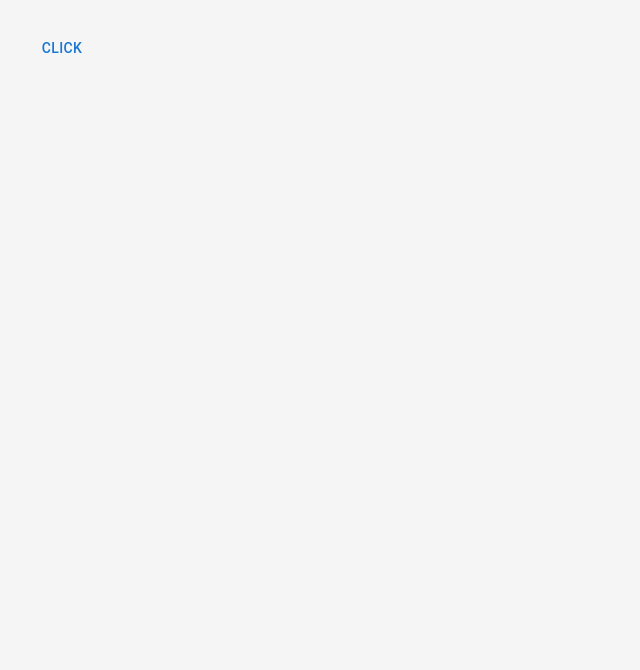
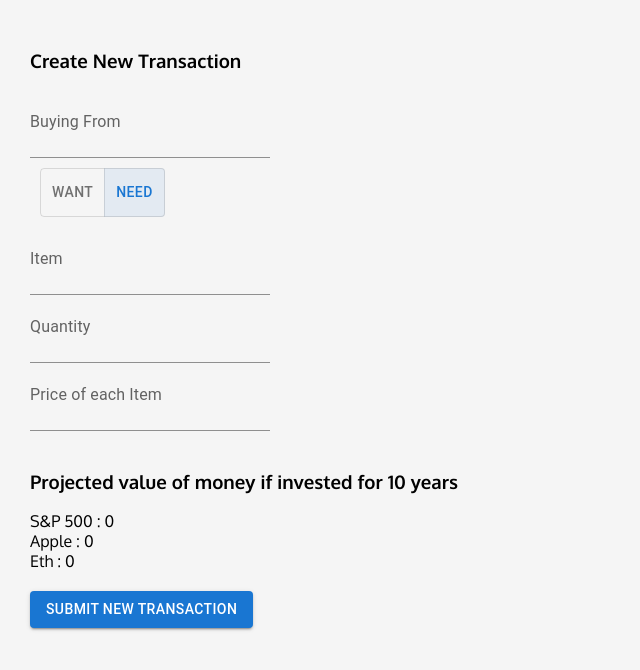
Before and after one commit to yeosrs/Spenvest, a React (Create React App) app in the folder frontend/: page / in a window 1280 px wide. Shown: the top 670 px of the page, without its empty margins (0-640 px from the left). Built offline with nearby package versions, Linux system fonts and the light colour scheme.

Commit message:
CreateNewTransaction created

```diff
--- a/frontend/src/App.js
+++ b/frontend/src/App.js
@@ -2,11 +2,12 @@ import React from "react";
 import Login from "./Components/Login";
 import CreateNewUser from "./Components/CreateNewUser";
 import ExpenseList from "./Components/ExpenseList";
+import CreateNewTransaction from "./Components/CreateNewTransaction.js";
 
 function App() {
   return (
     <div>
-      <ExpenseList/>
+      <CreateNewTransaction/>
     </div>
   );
 }
--- /dev/null
+++ b/frontend/src/Components/CreateNewTransaction.js.js
@@ -0,0 +1,164 @@
+import React, { useReducer } from "react";
+import {
+  Button,
+  TextField,
+  ToggleButton,
+  ToggleButtonGroup,
+} from "@mui/material/";
+
+const axios = require("axios");
+
+const transactionReducer = (transactionState, action) => {
+  switch (action.type) {
+    case "vendor-change":
+      console.log(transactionState);
+      return { ...transactionState, vendor_name: action.payload };
+    case "trans-change":
+      console.log(transactionState);
+      return { ...transactionState, trans_type: action.payload };
+    case "product-change":
+      console.log(transactionState);
+      return { ...transactionState, product_name: action.payload };
+    case "quantity-change":
+      transactionState.total_spent =
+        transactionState.unit_price * action.payload;
+      console.log(transactionState);
+      return { ...transactionState, quantity: action.payload };
+    case "unit_price-change":
+      transactionState.total_spent = transactionState.quantity * action.payload;
+      console.log(transactionState);
+      return { ...transactionState, unit_price: action.payload };
+    default:
+      console.log("default selected");
+      break;
+  }
+};
+
+const CreateNewTransaction = (props) => {
+  const [transactionState, transactionDispatcher] = useReducer(
+    transactionReducer,
+    {
+      vendor_name: "",
+      trans_type: "Need",
+      product_name: "",
+      quantity: 1,
+      unit_price: null,
+      total_spent: null,
+    }
+  );
+
+  const handleToggleChange = (event) => {
+    transactionDispatcher({
+      type: "trans-change",
+      payload: event.target.value,
+    });
+  };
+
+  const handleSubmit = async () => {
+    try {
+      const url = `http://localhost:5001/transactions`;
+      const res = await axios.post(url, {
+        email: "test@test.com",
+        vendor_name: transactionState.vendor_name,
+        trans_type: transactionState.trans_type,
+        product_name: transactionState.product_name,
+        quantity: transactionState.quantity,
+        unit_price: transactionState.unit_price,
+        deleted: false,
+      });
+      console.log(res);
+    } catch (err) {
+      console.log(err);
+    }
+  };
+
+  return (
+    <>
+      <h3>Create New Transaction</h3>
+      <TextField
+        id="vendor_name"
+        label="Buying From "
+        variant="standard"
+        onChange={(event) =>
+          transactionDispatcher({
+            type: "vendor-change",
+            payload: event.target.value,
+          })
+        }
+      />
+      <br />
+      <ToggleButtonGroup
+        color="primary"
+        value={transactionState.trans_type}
+        exclusive
+        onChange={handleToggleChange}
+      >
+        <ToggleButton value="Want">Want</ToggleButton>
+        <ToggleButton value="Need">Need</ToggleButton>
+      </ToggleButtonGroup>
+      <br />
+      <TextField
+        id="product_name"
+        label="Item "
+        variant="standard"
+        onChange={(event) =>
+          transactionDispatcher({
+            type: "product-change",
+            payload: event.target.value,
+          })
+        }
+      />
+      <br />
+      <TextField
+        id="quantity"
+        label="Quantity "
+        variant="standard"
+        onChange={(event) =>
+          transactionDispatcher({
+            type: "quantity-change",
+            payload: event.target.value,
+          })
+        }
+      />
+      <br />
+      <TextField
+        id="unit_price"
+        label="Price of each Item "
+        variant="standard"
+        onChange={(event) =>
+          transactionDispatcher({
+            type: "unit_price-change",
+            payload: event.target.value,
+          })
+        }
+      />
+      <br />
+      <br />
+      <h3>Projected value of money if invested for 10 years</h3>
+      S&P 500 : {transactionState.total_spent * 2.98}
+      <br />
+      Apple : {transactionState.total_spent * 1.3123 ** 10}
+      <br />
+      Eth : {transactionState.total_spent * 1.5 ** 10}
+      <br />
+      <br />
+      {transactionState.trans_type == "Need" ? (
+        <Button
+          variant="contained"
+          onClick={() => handleSubmit(transactionState)}
+        >
+          Submit New Transaction
+        </Button>
+      ) : (
+        <Button
+          variant="contained"
+          onClick={() => handleSubmit(transactionState)}
+        >
+          I Really Really Want It!
+        </Button>
+      )}
+    </>
+  );
+};
+
+export default CreateNewTransaction;
--- a/frontend/src/Components/ExpenseList.js
+++ b/frontend/src/Components/ExpenseList.js
@@ -31,7 +31,7 @@ const ExpenseList = () => {
   });
   return (
     <>
-      <Button onClick={getUsersTransactions}>Click</Button>
+      <Button variant="contained" onClick={getUsersTransactions}>Click</Button>
       {display}
     </>
   );
```
Also changed, not shown: 1 other file (tests, documents, lock files or other folders).
